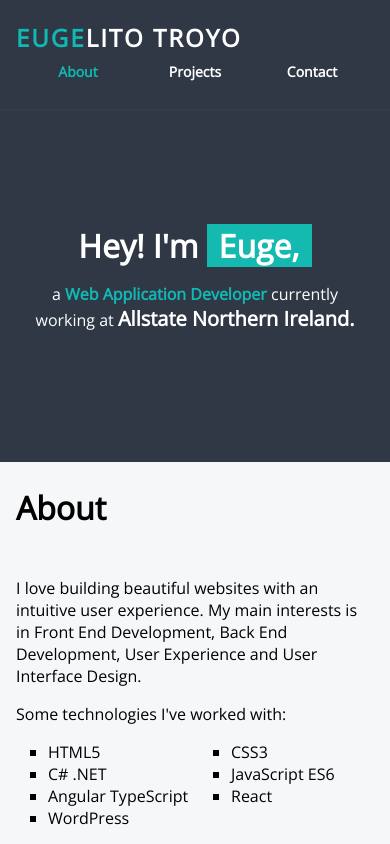
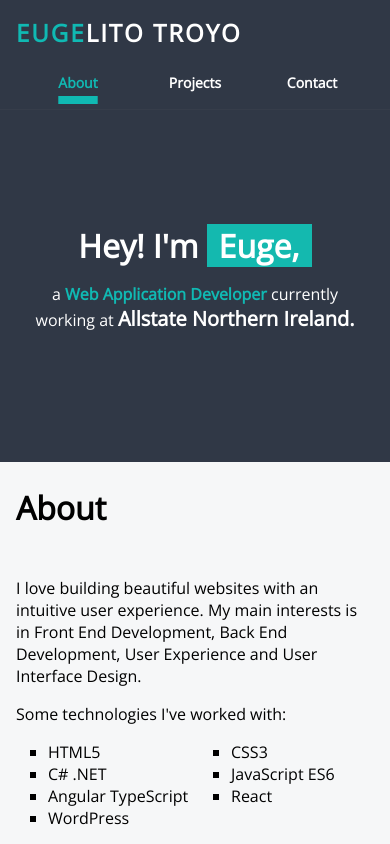
Before and after one commit to eugelito/eugelito, a React (Create React App) app: page / in a window 390 px wide. In both pictures the pointer is over the link "About". Shown: the top 844 px of the page. Built offline with nearby package versions, Linux system fonts and the light colour scheme.

Commit message:
update navbar hover state and mobile menu margin

```diff
--- a/src/components/Navbar.scss
+++ b/src/components/Navbar.scss
@@ -64,6 +64,9 @@ nav.navbar {
     a:hover,
     a:active {
       color: #10b9b3;
+      text-decoration: underline;
+      text-decoration-thickness: 0.5rem;
+      text-underline-offset: 8px;
     }
     a {
       font-size: 14px;
@@ -100,6 +103,7 @@ nav.navbar {
     flex-basis: 100%;
     align-items: center;
     justify-content: center;
+    margin: 1rem 0 0;
   }
 }
 
```
